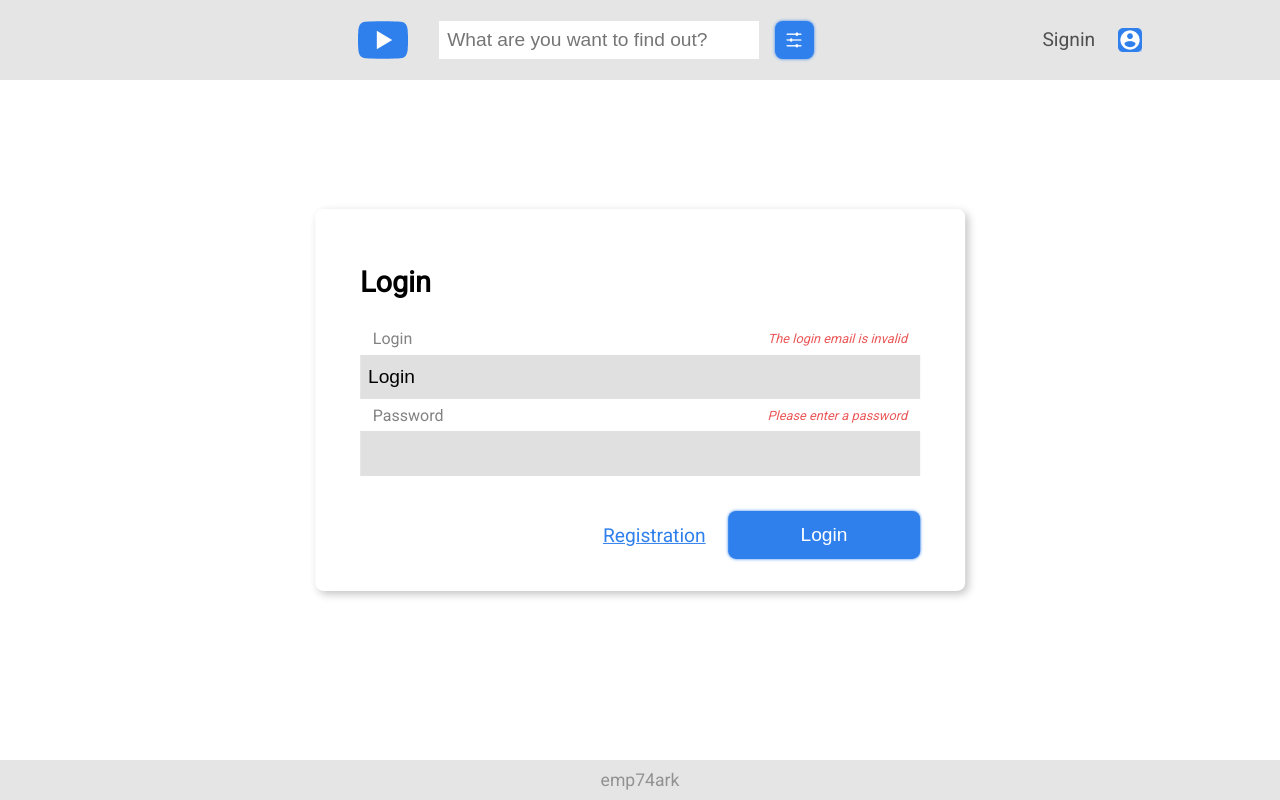
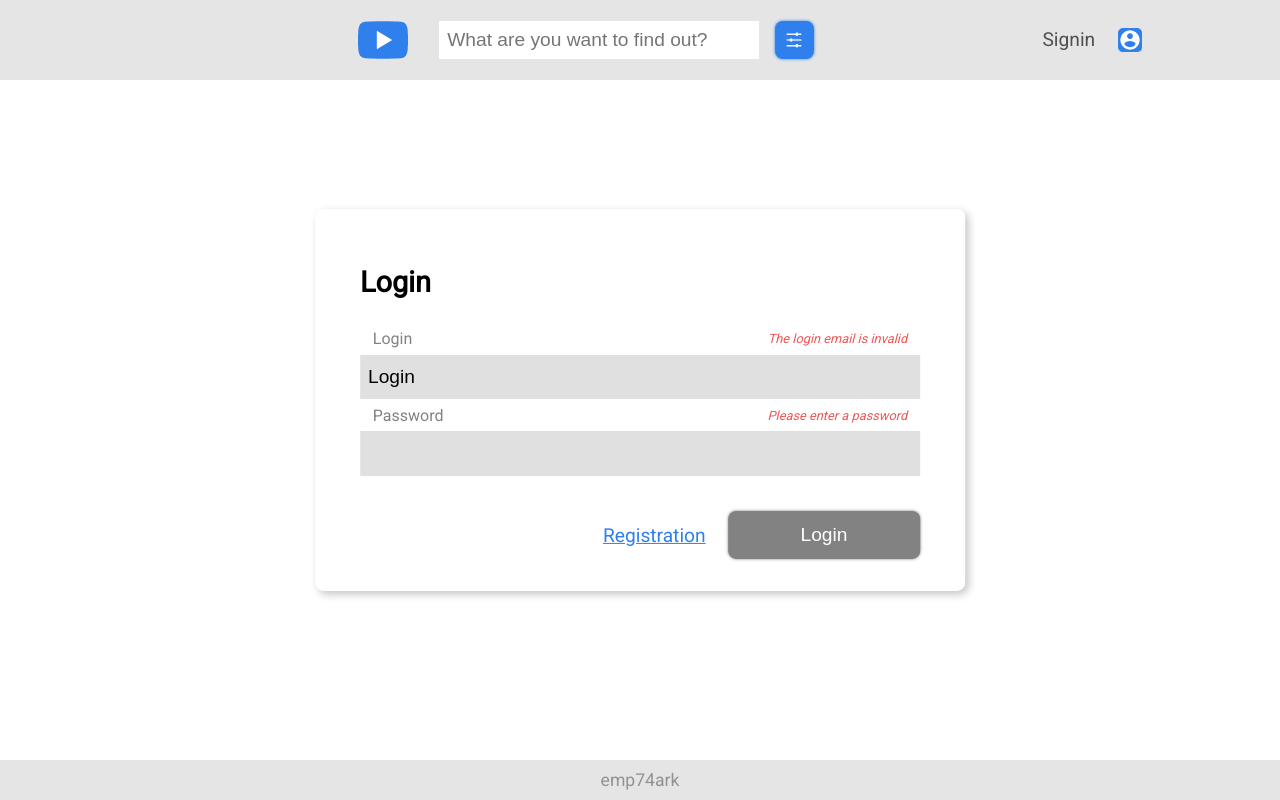
Before and after one commit to emp74ark/youtube-client, an Angular app: page /signin in a window 1280 px wide. Built offline with nearby package versions, Linux system fonts and the light colour scheme; no server answers.

Commit message:
feat: sign-in and sign-up prevent submit invalid form

```diff
--- a/src/app/auth/pages/sign-in/sign-in.component.html
+++ b/src/app/auth/pages/sign-in/sign-in.component.html
@@ -30,7 +30,7 @@
     </div>
     <div class="auth-mode">
       <a routerLink="/signup">Registration</a>
-      <button type="submit">Login</button>
+      <button [disabled]="form.invalid" type="submit">Login</button>
     </div>
   </form>
 </div>
--- a/src/app/auth/pages/sign-up/sign-up.component.html
+++ b/src/app/auth/pages/sign-up/sign-up.component.html
@@ -56,7 +56,7 @@
     </div>
     <div class="auth-mode">
       <a routerLink="/signin">Login</a>
-      <button type="submit">Registration</button>
+      <button [disabled]="form.invalid" type="submit">Registration</button>
     </div>
   </form>
 </div>
--- a/src/assets/scss/buttons.scss
+++ b/src/assets/scss/buttons.scss
@@ -9,4 +9,10 @@
   &:hover {
     background-color: #5EA2FF;
   }
+;
+  &:disabled {
+    background: #828282;
+    box-shadow: 0 0 .2rem #828282;
+  }
+;
 }
```
